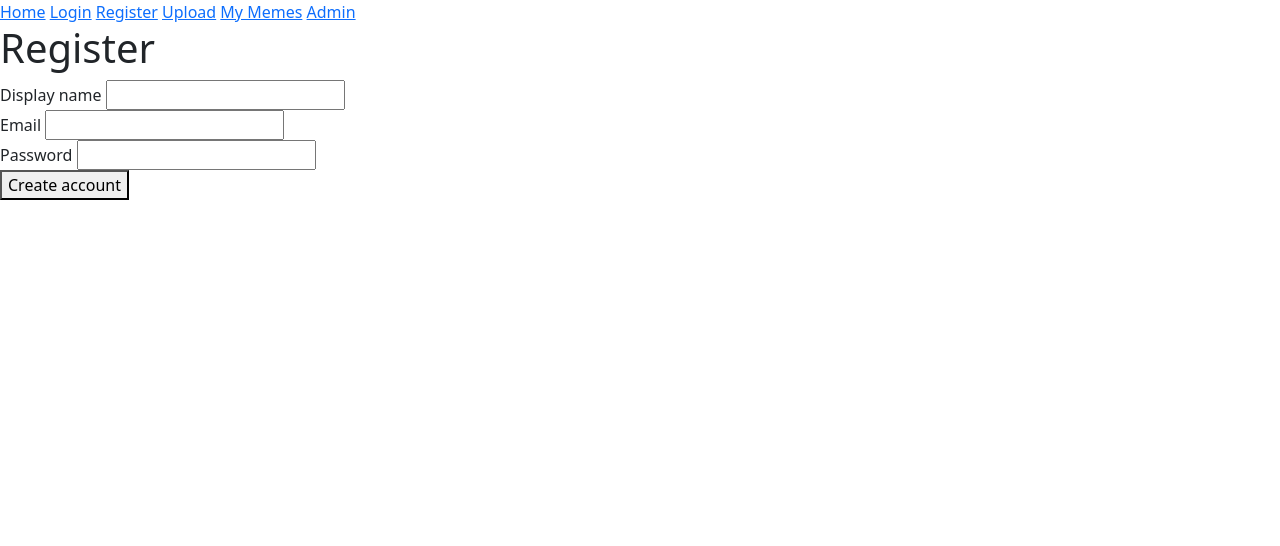
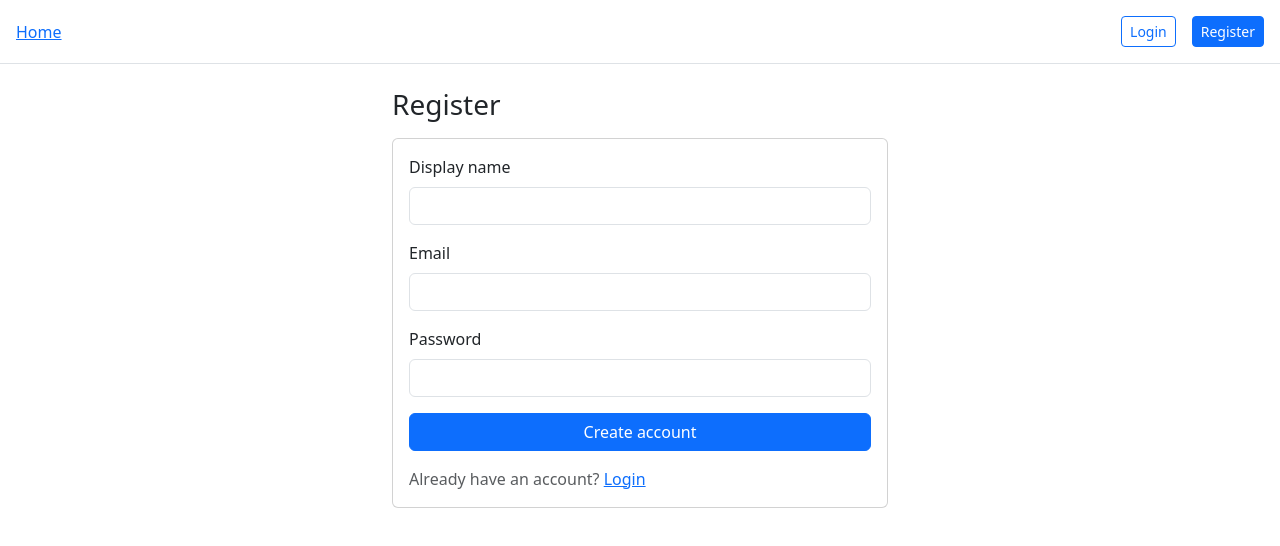
Before and after one commit to LichenMoontree/meme-arena, a website built with Vite: page src/pages/register/index.html in a window 1280 px wide. Built offline with nearby package versions, Linux system fonts and the light colour scheme; no server answers.

Commit message:
Fix Login/Register pages for production (shared nav + JS wiring)

```diff
--- a/src/pages/register/index.html
+++ b/src/pages/register/index.html
@@ -7,35 +7,28 @@
   </head>
 
   <body>
-    <nav>
-      <a href="/index.html">Home</a>
-      <a href="/src/pages/login/index.html">Login</a>
-      <a href="/src/pages/register/index.html">Register</a>
-      <a href="/src/pages/upload/index.html">Upload</a>
-      <a href="/src/pages/my-memes/index.html">My Memes</a>
-      <a href="/src/pages/admin/index.html">Admin</a>
-    </nav>
+    <nav id="appNav"></nav>
 
-    <main>
-      <h1>Register</h1>
+    <main class="container py-4" style="max-width: 520px">
+      <h1 class="h3 mb-3">Register</h1>
 
-      <form id="registerForm">
-        <label>
-          Display name
-          <input id="displayName" type="text" required />
-        </label>
-        <br />
-        <label>
-          Email
-          <input id="email" type="email" required />
-        </label>
-        <br />
-        <label>
-          Password
-          <input id="password" type="password" required />
-        </label>
-        <br />
-        <button type="submit">Create account</button>
+      <div id="msg" class="alert d-none" role="alert"></div>
+
+      <form id="registerForm" class="card card-body">
+        <label class="form-label">Display name</label>
+        <input id="displayName" class="form-control mb-3" type="text" required />
+
+        <label class="form-label">Email</label>
+        <input id="email" class="form-control mb-3" type="email" required />
+
+        <label class="form-label">Password</label>
+        <input id="password" class="form-control mb-3" type="password" required />
+
+        <button class="btn btn-primary" type="submit">Create account</button>
+
+        <p class="text-muted mt-3 mb-0">
+          Already have an account? <a href="/src/pages/login/index.html">Login</a>
+        </p>
       </form>
     </main>
 
--- a/src/pages/register/page.js
+++ b/src/pages/register/page.js
@@ -1,5 +1,8 @@
 import 'bootstrap/dist/css/bootstrap.min.css';
 import { supabase } from '../../services/supabaseClient.js';
+import { renderNav } from '../../services/nav.js';
+
+await renderNav('');
 
 const form = document.getElementById('registerForm');
 const msg = document.getElementById('msg');
@@ -14,7 +17,7 @@ function hideMsg() {
   msg.textContent = '';
 }
 
-// ✅ Guard: if already logged in, send away
+// Guard: if already logged in, redirect away
 const { data: sessionData } = await supabase.auth.getSession();
 if (sessionData.session) {
   window.location.href = '/src/pages/home/index.html';
@@ -39,7 +42,6 @@ form.addEventListener('submit', async (e) => {
       password,
       options: { data: { display_name: displayName } },
     });
-
     if (error) throw error;
 
     showMsg(
```
Also changed, not shown: src/pages/login/index.html (+17 -22 lines), src/pages/login/page.js (+5 -2 lines).
